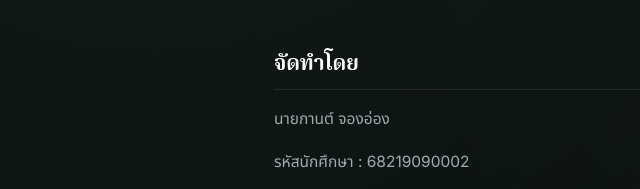
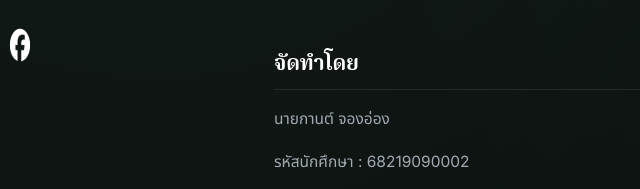
Before and after one commit to karnjungaung-afk/Cinemint, a plain HTML site: page about.html in a window 1280 px wide. Shown: the part 355-544 px from the top of the page, 0-640 px from the left. Drawn offline with Linux system fonts and the light colour scheme.

Commit message:
Update Facebook icon styles for positioning and size

```diff
--- a/css/style.css
+++ b/css/style.css
@@ -10,8 +10,12 @@
    ========================================================= */
 
 .fb-icon {
-    width: 28px;
-    height: auto;
+    position: absolute;
+    left: 0;
+    top: 50%;
+    transform: translateY(-50%);
+    width: 40px;
+    height: 40px;
     transition: opacity 0.2s ease;
 }
 
```
